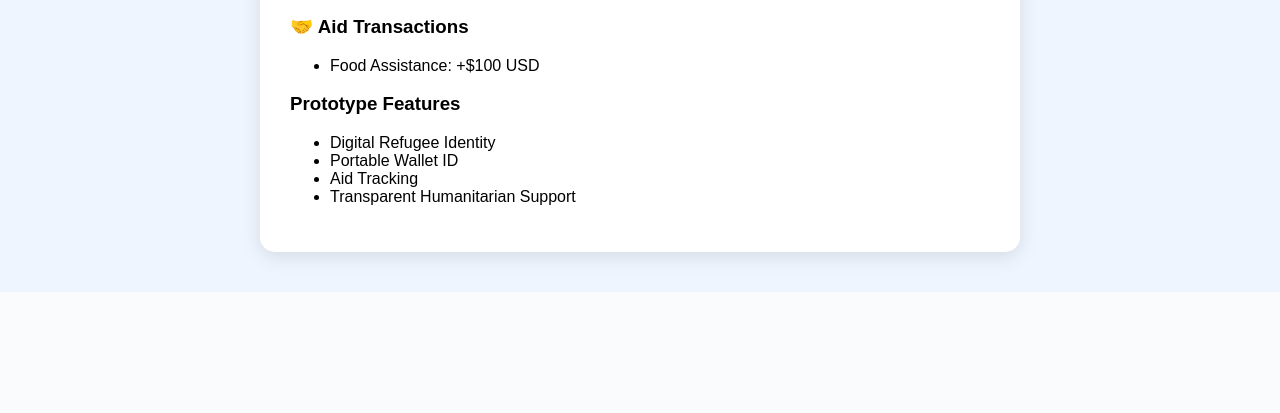
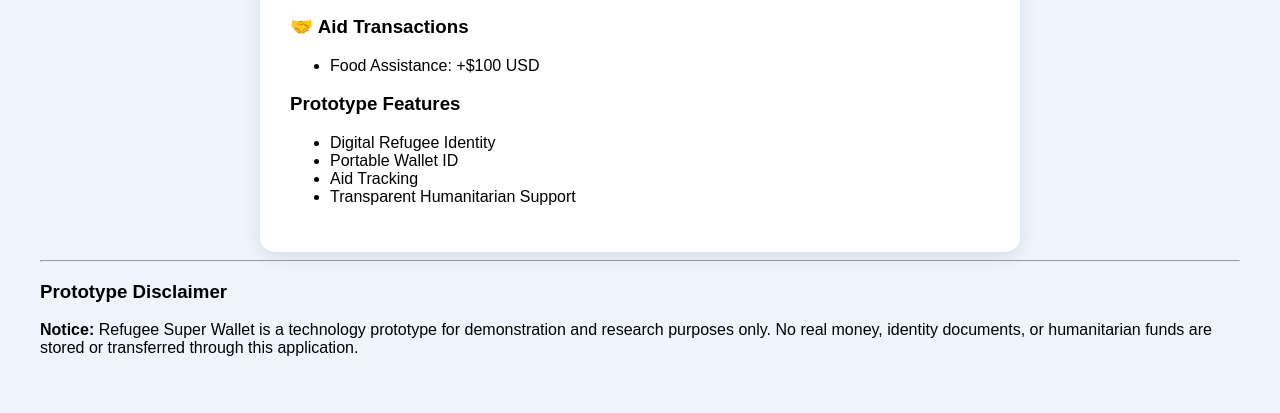
Before and after one commit to akrammoni/Refugee_Super_Wallet, a Flask app: page / in a window 1280 px wide. Shown: the part 1009-1422 px from the top of the page. Before the commit the page ends 1283 px from the top, so only its background shows below. Run offline with Flask 3, Linux system fonts and the light colour scheme.

Commit message:
Add prototype disclaimer

```diff
--- a/app/templates/dashboard.html
+++ b/app/templates/dashboard.html
@@ -121,3 +121,14 @@ Scan to verify refugee wallet identity and aid history.
 
 </body>
 </html>
+
+<hr>
+
+<h3>Prototype Disclaimer</h3>
+
+<p>
+<strong>Notice:</strong> Refugee Super Wallet is a technology prototype
+for demonstration and research purposes only. No real money, identity
+documents, or humanitarian funds are stored or transferred through this
+application.
+</p>
```
